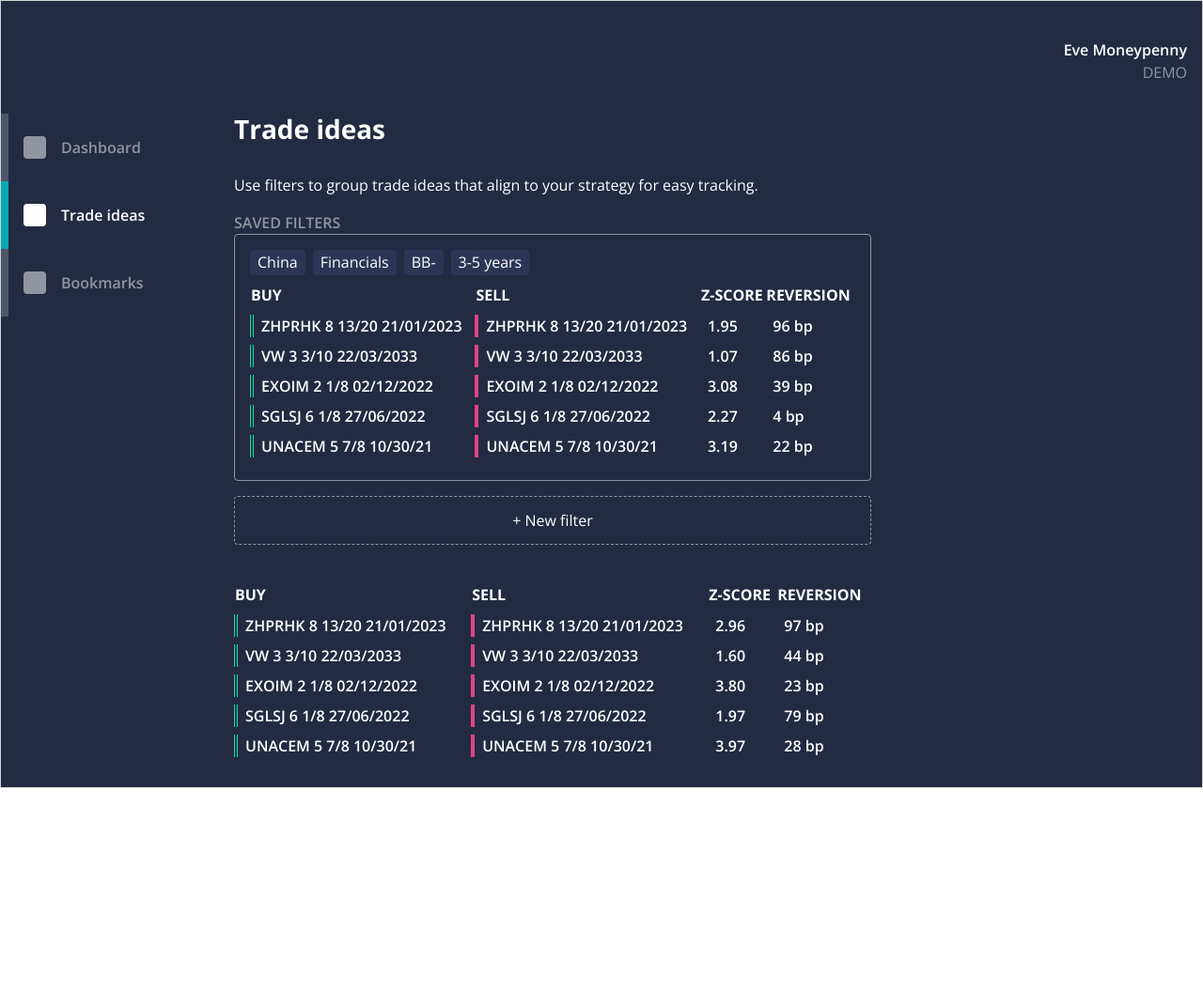
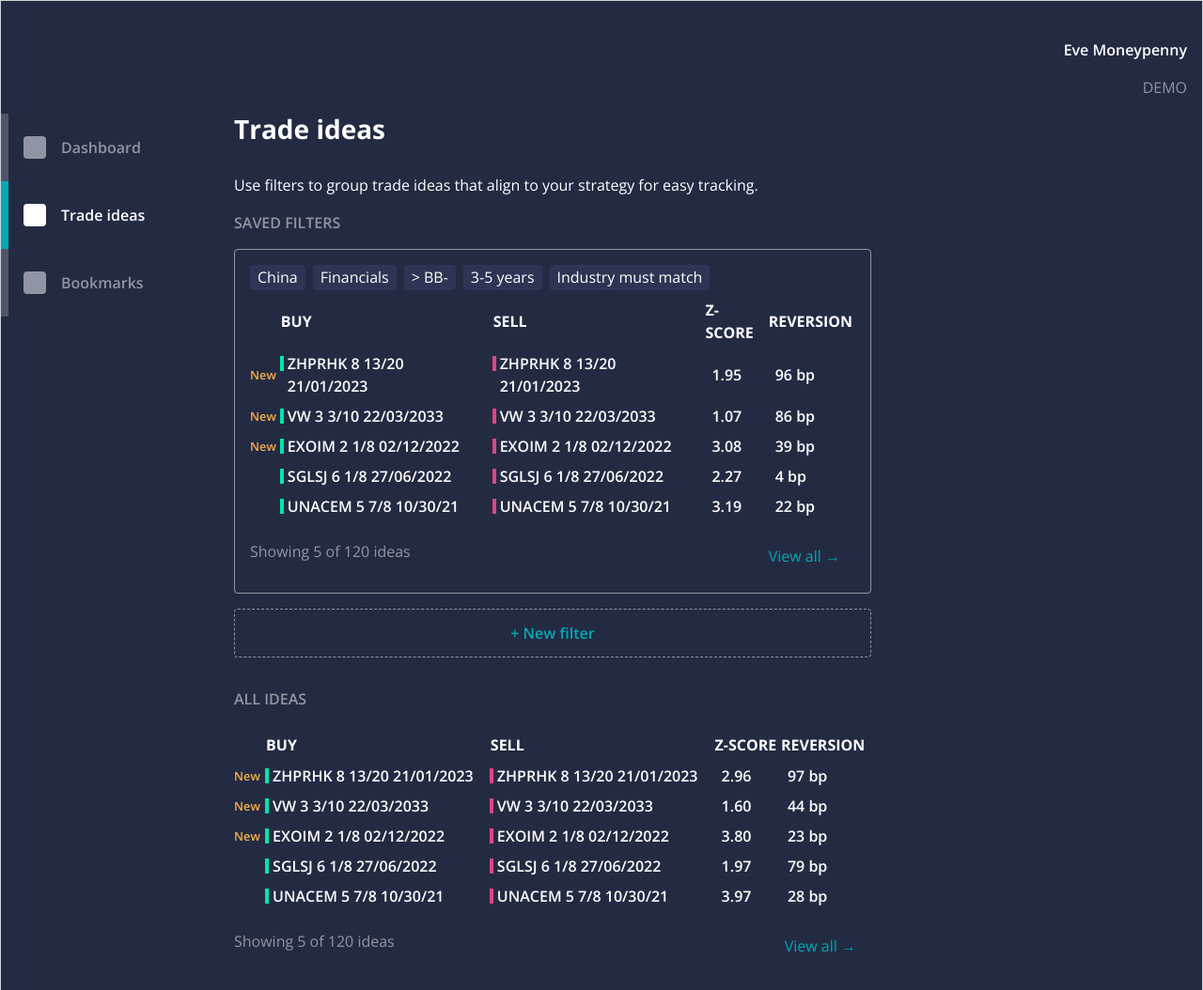
Before and after one commit to scottdh/Wutang, a website: page src/index.html in a window 1280 px wide. Shown: the part 1151-2205 px from the top of the page at 94% size. Before the commit the page ends 2054 px from the top, so only its background shows below. Drawn offline with nearby package versions, Linux system fonts and the light colour scheme.

Commit message:
saved filter on ideas

```diff
--- a/scss/_typography.scss
+++ b/scss/_typography.scss
@@ -12,8 +12,14 @@ h1 {
   }
 }
 
-.bondName h1 {
-  margin-bottom: 0;
+.bondName {
+  h1 {
+    margin-bottom: 0;
+  }
+
+  h3 {
+    margin-bottom: 0;
+  }
 }
 
 h2 {
@@ -29,6 +35,7 @@ h3 {
   line-height: 1.5rem;
   font-weight: 600;
   margin: 0;
+  margin-bottom: 1rem;
 }
 
 h3.preTitle {
--- a/scss/style.scss
+++ b/scss/style.scss
@@ -8,6 +8,7 @@ $secondaryText: hsla(0, 0, 100, 0.5);
 $buySide: rgba(0, 230, 169, 1);
 $sellSide: hsla(335, 70, 57, 1);
 $primary: rgba(1, 168, 181, 1);
+$shiny: rgba(243, 174, 75, 1);
 
 @import "typography.scss";
 
@@ -100,7 +101,7 @@ nav {
   .buySide {
     width: 100%;
     .bondName {
-      border-left: 0.25rem $buySide double;
+      border-left: 0.25rem $buySide solid;
       padding-left: 8px;
       margin-bottom: 0.5rem;
     }
@@ -242,9 +243,10 @@ nav {
   display: flex;
   align-items: center;
   justify-content: center;
-
+  color: $primary;
   padding: 1rem 1rem;
   border: 1px dashed $secondaryText;
+  font-weight: 600;
   border-radius: 4px;
   text-align: center;
 }
@@ -256,6 +258,7 @@ table {
   width: 100%;
   line-height: 1.5rem;
   border-spacing: 0 0.5rem;
+  margin-bottom: 1rem;
 }
 
 th {
@@ -268,11 +271,37 @@ td {
 }
 
 td.sellSide {
-  border-left: 4px solid $sellSide;
+  position: relative;
+  &::before {
+    width: 4px;
+    height: 1rem;
+    content: "";
+    position: absolute;
+    left: 0px;
+    display: block;
+    margin-top: 4px;
+    background: $sellSide;
+  }
 }
 
 td.buySide {
-  border-left: 4px double $buySide;
+  position: relative;
+  &::before {
+    width: 4px;
+    height: 1rem;
+    content: "";
+    position: absolute;
+    left: 0px;
+    display: block;
+    margin-top: 4px;
+    background: $buySide;
+  }
+}
+
+td.col_new {
+  padding: 0 0.25rem 0 0;
+  font-size: 0.8rem;
+  color: $shiny;
 }
 
 .filterGroup {
@@ -303,3 +332,18 @@ td.buySide {
     padding: 4px 8px;
   }
 }
+
+.button {
+  padding: 0.5rem 1rem;
+  color: $primary;
+  a {
+    text-decoration: none;
+    color: inherit;
+  }
+}
+
+.table_footer {
+  display: flex;
+  justify-content: space-between;
+  color: $secondaryText;
+}
--- a/src/index.html
+++ b/src/index.html
@@ -101,7 +101,7 @@
       <div class="view">
         <h1>Trade ideas</h1>
         <div class="filtersArea">
-          <p class="">
+          <p class="d">
             Use filters to group trade ideas that align to your strategy for
             easy tracking.
           </p>
@@ -110,18 +110,22 @@
           </h3>
           <div class="filterGroup">
             <div class="filtername">
-              <!-- <h2>Chinese financials</h2> -->
               <div class="meta-data">
                 <div class="meta-tag">China</div>
                 <div class="meta-tag">Financials</div>
-                <div class="meta-tag">BB-</div>
+                <div class="meta-tag">> BB-</div>
                 <div class="meta-tag">3-5 years</div>
+                <div class="meta-tag">Industry must match</div>
               </div>
               <div class="tradeIdeas_table"></div>
             </div>
           </div>
           <div class="newFilter">+ New filter</div>
         </div>
+
+        <h3 class="secondary" style="text-transform: uppercase;">
+          All ideas
+        </h3>
 
         <div class="tradeIdeas_table"></div>
       </div>
--- a/src/js/app.js
+++ b/src/js/app.js
@@ -10,7 +10,8 @@ var data = {
       maturity_date: "2023-01-21",
       currency: "USD",
       issuer_name: "Zhenro Properties Group Limited",
-      industry_sector: "Corporate"
+      industry_sector: "Corporate",
+      new: true
     },
     {
       isin: "XS0908570459",
@@ -22,7 +23,8 @@ var data = {
       maturity_date: "2033-03-22",
       currency: "EUR",
       issuer_name: "Volkswagen International Finance N.V.",
-      industry_sector: "Corporate"
+      industry_sector: "Corporate",
+      new: true
     },
     {
       isin: "XS1329671132",
@@ -34,7 +36,8 @@ var data = {
       maturity_date: "2015-12-03",
       currency: "EUR",
       issuer_name: "EXOR N.V.",
-      industry_sector: "Corporate"
+      industry_sector: "Corporate",
+      new: true
     },
     {
       isin: "USU85969AC41",
@@ -156,6 +159,7 @@ var createIdeasTables = function() {
     var html = `
     <table>
       <thead>
+      <th scope="col"></th>
         <th scope="col">Buy</th>
         <th scope="col">Sell</th>
         <th scope="col">Z-score</th>
@@ -165,9 +169,9 @@ var createIdeasTables = function() {
       <tbody>`;
     html += data.securities
       .map(function(security, index) {
-        var moo = index + 1;
         var rowData = `
           <tr>
+          <td class="col_new">${security.new ? "New" : ""}</td>
             <td class="buySide">${security["name"]}</td>
             <td class="sellSide">${data.securities[index]["name"]}</td>
             <td class=>${data.getRandomZscore()}</td>
@@ -179,6 +183,10 @@ var createIdeasTables = function() {
       .join("");
     html += `</tbody>
     </table>
+    <div class="table_footer">
+    <div><p>Showing 5 of 120 ideas</p></div>
+    <div class="button"><a href="#">View all &rarr;</a></div>
+    </div>
           `;
     table.innerHTML = html;
   });
--- a/src/js/data.js
+++ b/src/js/data.js
@@ -10,7 +10,8 @@ var data = {
       maturity_date: "2023-01-21",
       currency: "USD",
       issuer_name: "Zhenro Properties Group Limited",
-      industry_sector: "Corporate"
+      industry_sector: "Corporate",
+      new: true
     },
     {
       isin: "XS0908570459",
```
Also changed, not shown: src/css/style.css.
